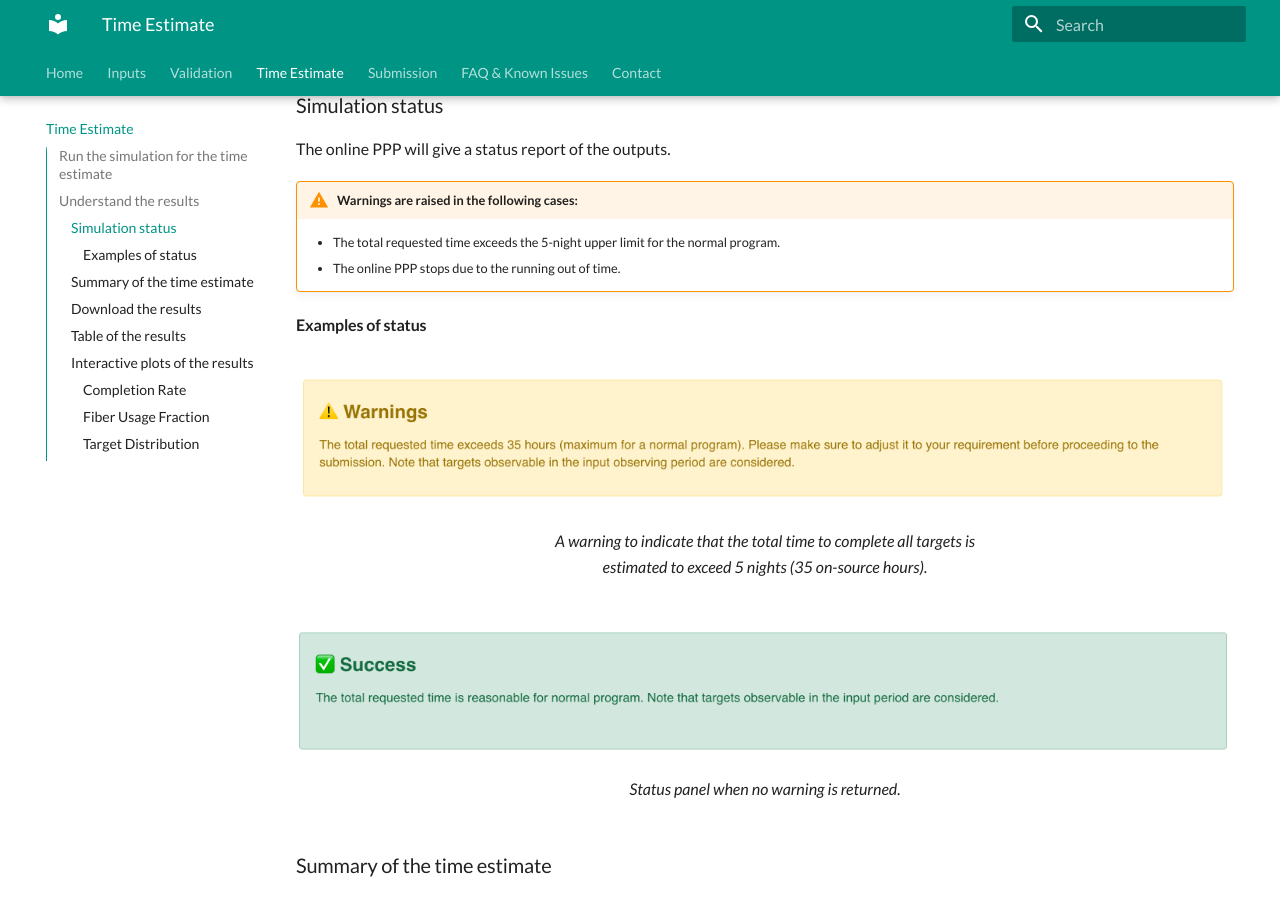
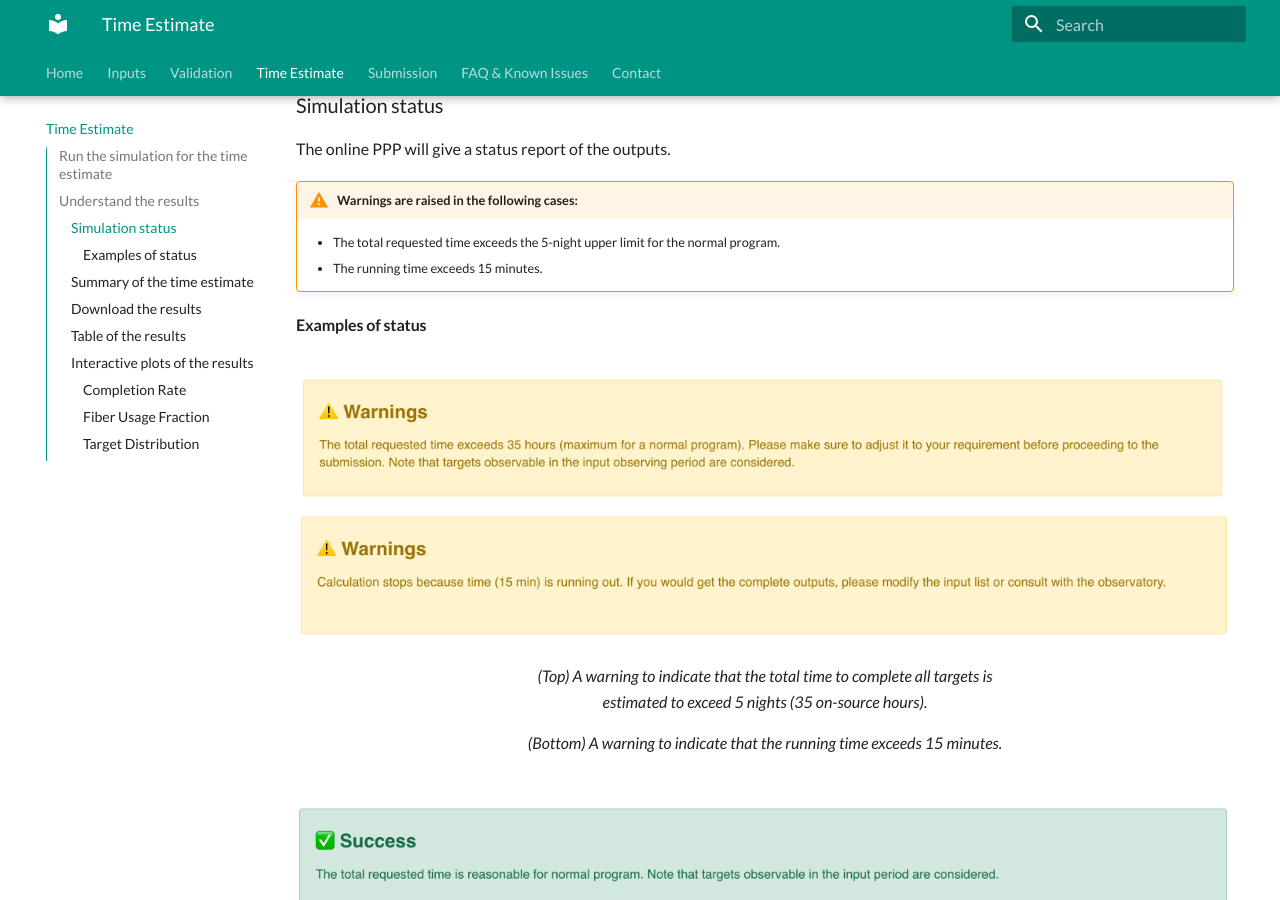
Before and after one commit to Subaru-PFS/spt_target_uploader, an MkDocs documentation site: the page built from docs/docs/PPP.md, in a window 1280 px wide and 900 px high, scrolled down 1894 px. Built offline with MkDocs 1.6.1 and Material for MkDocs 9.7.7, drawn with Linux system fonts in a browser that asks for light colours; some of the changed text lies outside the part shown.

Commit message:
update with He-san

```diff
--- a/docs/docs/PPP.md
+++ b/docs/docs/PPP.md
@@ -2,7 +2,8 @@
 
 The total exposure time required for an uploaded target list is estimated using the online PFS Pointing Planner (PPP).
 
-The online PPP will carry out the following after the validation of the input target list
+The online PPP will simulate the pointing after the validation of the input target list.
+The procedure is briefly listed below:
 
 1. Create a weight map on the sky for the input objects by using coordinates and priorities.
 2. Pick a density peak with the highest weight and assign PFS fibers using [the netflow algorithm](https://github.com/Subaru-PFS/ets_fiberalloc/).
@@ -28,13 +29,15 @@
 !!! warning "Warnings are raised in the following cases:"
 
     - The total requested time exceeds the 5-night upper limit for the normal program.
-    - The online PPP stops due to the running out of time.
+    - The running time exceeds 15 minutes.
 
 #### Examples of status
 
 <figure markdown>
+  ![Status indicators](images/ppp_warning_35h.png){ width="1000" }
   ![Status indicators](images/ppp_warning_exetime.png){ width="1000" }
-  <figcaption>A warning to indicate that the total time to complete all targets is estimated to exceed 5 nights (35 on-source hours).</figcaption>
+  <figcaption>(Top) A warning to indicate that the total time to complete all targets is estimated to exceed 5 nights (35 on-source hours).</figcaption>
+  <figcaption>(Bottom) A warning to indicate that the running time exceeds 15 minutes.</figcaption>
 </figure>
 
 <figure markdown>
@@ -72,10 +75,10 @@
 | Fiber usage fraction | %         | Average fiber usage fraction of pointings                                                                          |
 | Fraction of PPC <30% | %         | Fration of pointings having the fiber usage fraction < 30%                                                         |
 | P_all                | %         | Completion rate of the entire program                                                                              |
-| P_[1-9]              | %         | Completion rate of each priority group                                                                             |
+| P_[0-9]              | %         | Completion rate of each priority group                                                                             |
 
 - If only one resolution mode (low or medium) is used, the table will only show information in that mode.
-- If both modes are required, a third row `total` will be displayed.
+- The completion rates are estimated by `N(tgt_complete)/N(tgt)`, where `N(tgt_complete)` means the number count of targets with the requested exposure time __fully__ finished.
 
 ### Interactive plots of the results
 
```
Also changed, not shown: docs/docs/images/ppp_warning_35h.png (added), docs/docs/images/ppp_warning_exetime.png.
